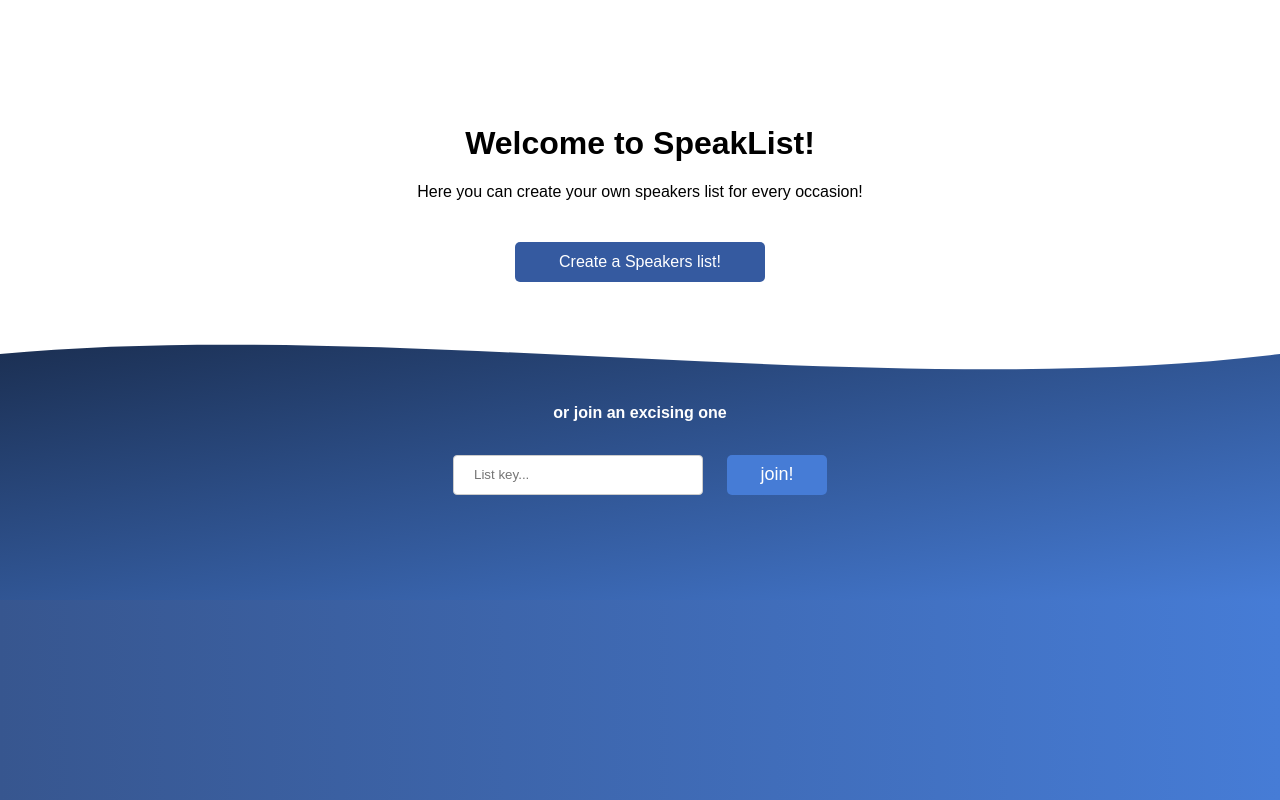
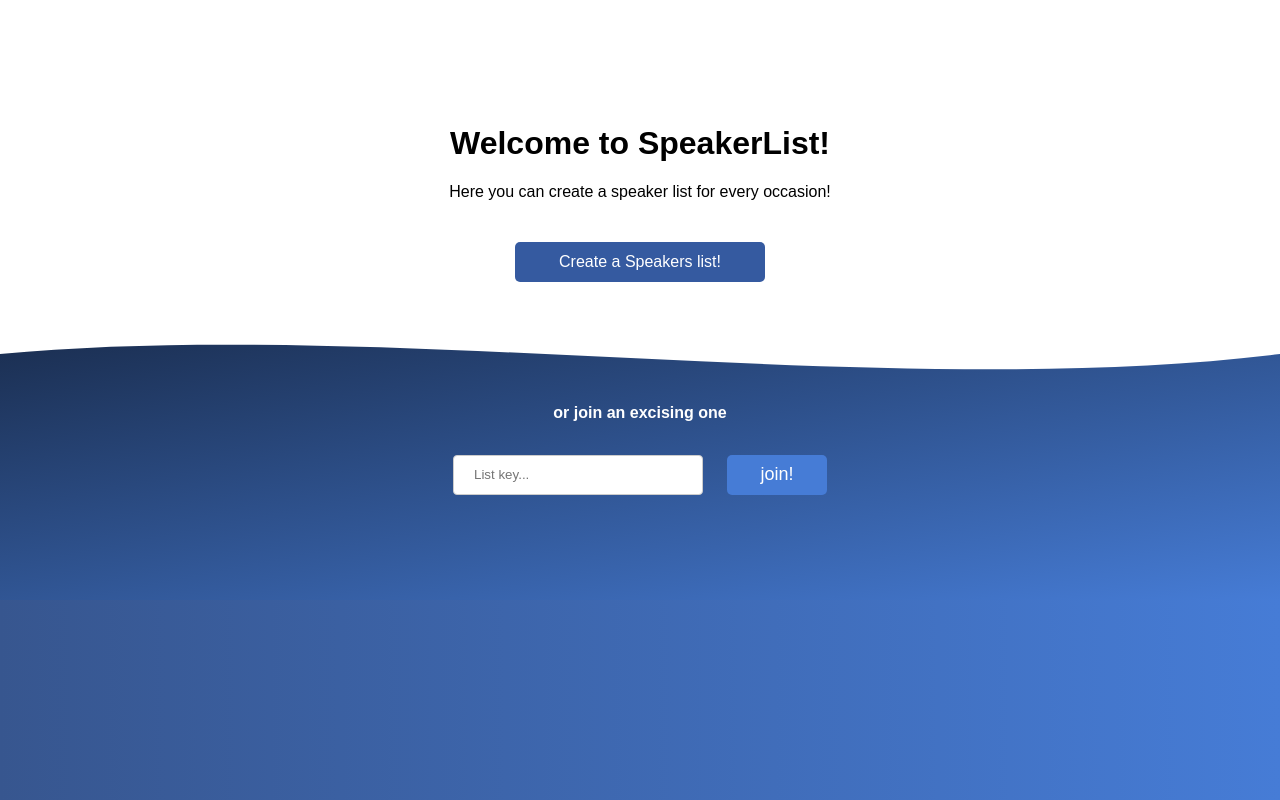
Before and after one commit to dtennander/speakerList, a React app in the folder client/: page / in a window 1280 px wide. Built offline with nearby package versions, Linux system fonts and the light colour scheme; the HTML template or start-up script is replaced by a standard one.

Commit message:
Renames app to SpeakerList.

```diff
--- a/client/src/compositions/HomeView/index.tsx
+++ b/client/src/compositions/HomeView/index.tsx
@@ -22,8 +22,8 @@ const HomeView : SFC<RouteComponentProps> = (props: RouteComponentProps) =>  {
 
     return (
             <div className={css.homeView}>
-                <h1>Welcome to SpeakList!</h1>
-                <p>Here you can create your own speakers list for every occasion!</p>
+                <h1>Welcome to SpeakerList!</h1>
+                <p>Here you can create a speaker list for every occasion!</p>
                 <button onClick={() => goToNewList()}>Create a Speakers list!</button>
                 <h4>or join an excising one</h4>
                 <div>
```
Also changed, not shown: 1 other file (tests, documents, lock files or other folders).
